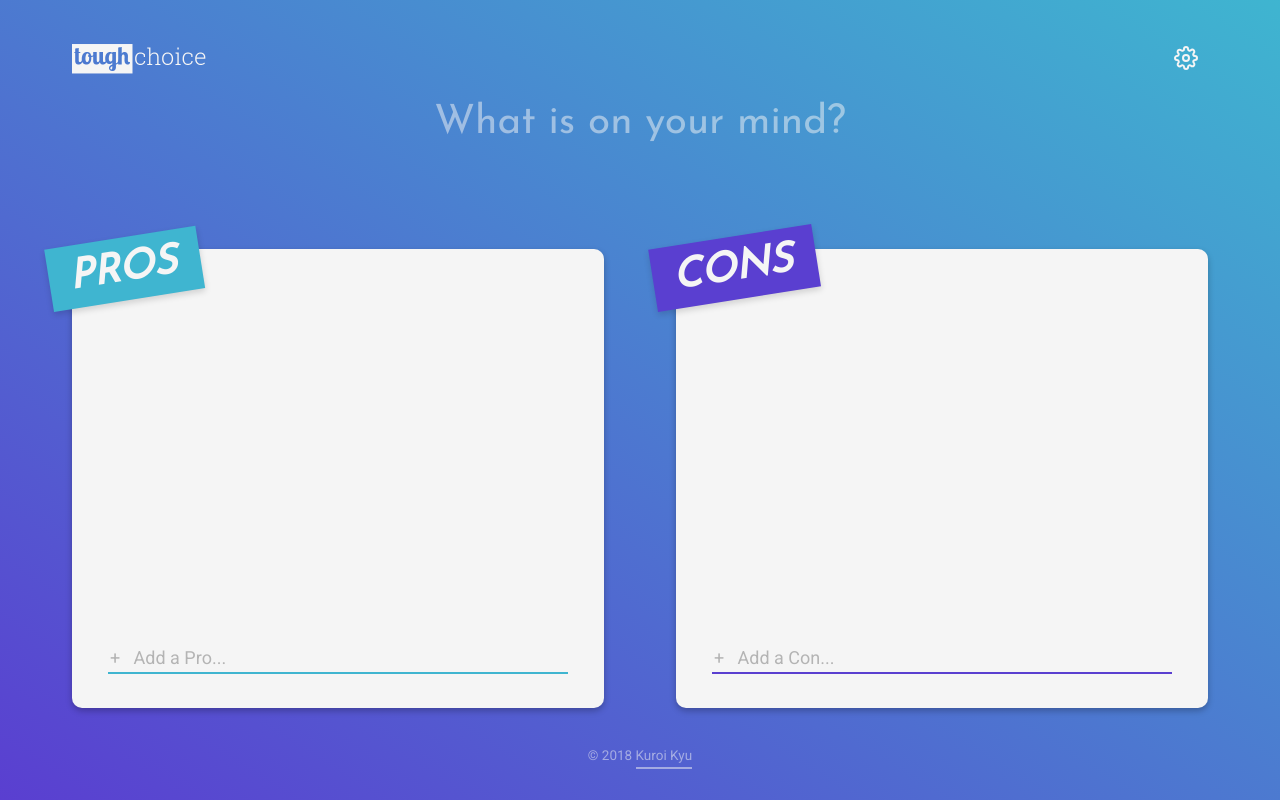
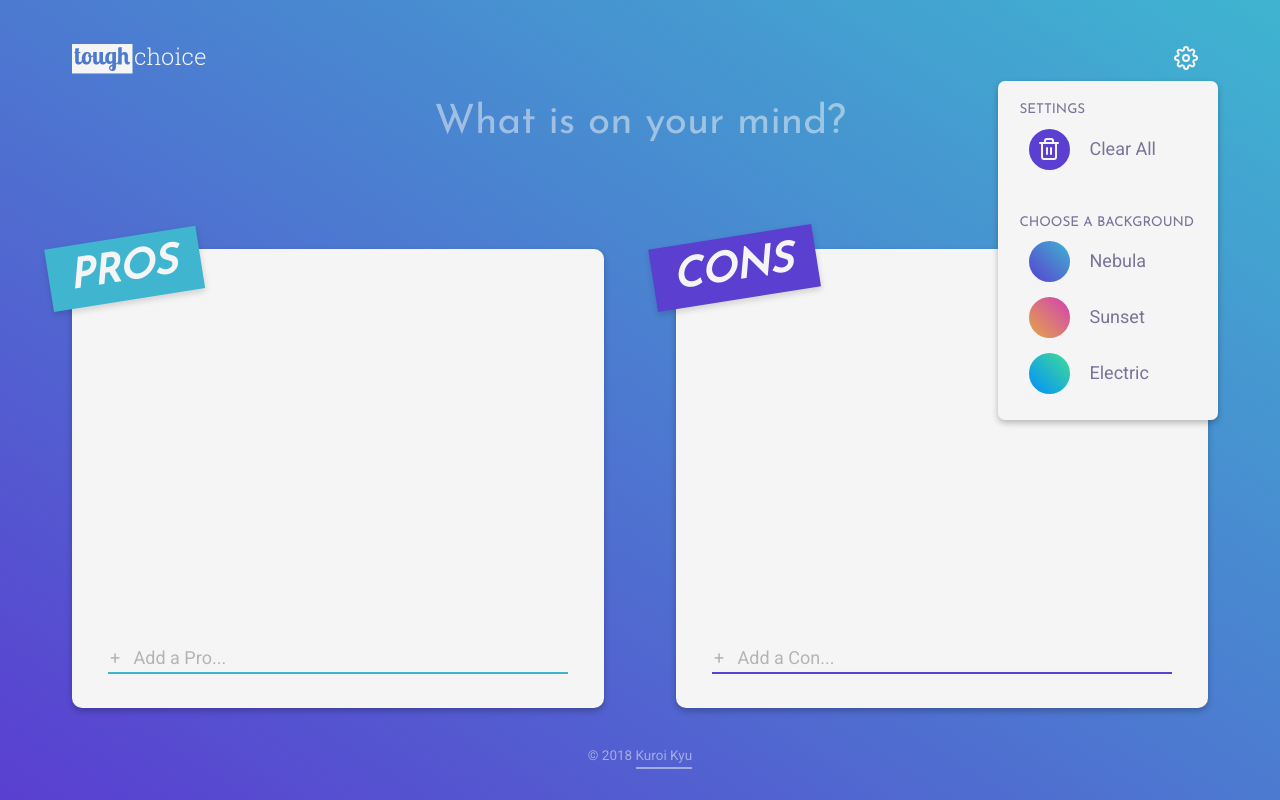
Before and after one commit to kuroikyu/tough-choice, a React (Create React App) app: page / in a window 1280 px wide. Built offline with nearby package versions, Linux system fonts and the light colour scheme.

Commit message:
✨ Add Clear All button to settings

```diff
--- a/src/App.js
+++ b/src/App.js
@@ -9,6 +9,7 @@ import { transition, mobileBreak, bigDesktopBreak } from './helpers';
 import './App.css';
 import logo from './logo.png';
 
+const localStorageName = 'tough-choice-state';
 
 const StyledApp = styled.div`
   background: var(--highlight-two);
@@ -174,9 +175,9 @@ class App extends Component {
     cons: [],
   };
 
-  async componentWillMount() {
+  async componentDidMount() {
     // Reinstate our local storage
-    const localStorageRef = localStorage.getItem('tough-choice-state');
+    const localStorageRef = localStorage.getItem(localStorageName);
     if (localStorageRef) {
       this.setState(JSON.parse(localStorageRef));
     }
@@ -185,7 +186,7 @@ class App extends Component {
   componentDidUpdate() {
     // Store data in local storage
     const currentState = JSON.stringify(this.state);
-    localStorage.setItem('tough-choice-state', currentState);
+    localStorage.setItem(localStorageName, currentState);
   }
 
   proRef = createRef();
@@ -233,6 +234,18 @@ class App extends Component {
     this.setState({ title: value });
   };
 
+  resetAllEntries = () => {
+    // Create blank state
+    const newState = {
+      title: '',
+      pros: [],
+      cons: [],
+    };
+
+    // Update state
+    this.setState(newState);
+  };
+
   render() {
     return (
       <StyledApp>
@@ -240,7 +253,7 @@ class App extends Component {
           <Logo>
             <img src={logo} alt="Tough Choice logo" />
           </Logo>
-          <Settings />
+          <Settings resetFunction={this.resetAllEntries} />
         </AppNav>
         <Header>
           <EditableHeader
--- a/src/components/Settings.js
+++ b/src/components/Settings.js
@@ -1,9 +1,13 @@
 import React, { Component } from 'react';
-// import PropTypes from 'prop-types';
+import PropTypes from 'prop-types';
 import styled from 'styled-components';
 import SettingsCog from 'react-feather/dist/icons/settings';
+import Trash from 'react-feather/dist/icons/trash-2';
 
 import { transition } from '../helpers';
+
+// Update version at the end in case there are breaking changes
+const localStorageName = 'tough-choice-color-100';
 
 const SettingsButton = styled.div`
   background: transparent;
@@ -29,12 +33,12 @@ const Menu = styled.div`
   right: -10px;
   top: 2.5em;
   width: auto;
+  min-width: 220px;
   z-index: 20;
 
   padding: 0 1em;
   text-align: left;
   border-radius: 7px;
-  ${'' /* background: rgba(245, 245, 245, 0.5); */};
   background: var(--white);
   box-shadow: 0 3px 6px 0 rgba(0, 0, 0, 0.25);
   ul {
@@ -55,18 +59,32 @@ const Menu = styled.div`
   }
 `;
 
-const ColorSchemeButton = styled.button`
+const SettingsAction = styled.button`
   appearance: none;
   border: none;
   outline: none;
 
   width: 100%;
-
   display: flex;
   align-items: center;
   text-transform: capitalize;
   background: transparent;
   color: inherit;
+`;
+
+const SettingsIcon = styled.span`
+  width: 2.5em;
+  height: 2.5em;
+  margin-right: 1em;
+
+  border-radius: 50%;
+  border: 2px solid var(--white);
+  transition: border ${transition};
+
+  background-color: var(--highlight-one);
+  display: flex;
+  align-items: center;
+  justify-content: center;
 `;
 
 const ColoredCircle = styled.span`
@@ -88,11 +106,15 @@ const LiHeader = styled.li`
 `;
 
 export default class Settings extends Component {
+  static propTypes = {
+    resetFunction: PropTypes.func.isRequired,
+  };
+
   state = {
-    menuOpen: false,
+    menuOpen: true,
     colorSchemes: [
       {
-        name: 'default',
+        name: 'nebula',
         active: true,
         hsl: ['hsl(251.2,60.7%,53.1%)', 'hsl(191.2,60.7%,53.1%)'],
         hue: ['251.2', '191.2'],
@@ -112,26 +134,34 @@ export default class Settings extends Component {
     ],
   };
 
-  async componentWillMount() {
+  async componentDidMount() {
     // Reinstate our local storage
-    const localStorageRef = localStorage.getItem('tough-choice-color');
+    const localStorageRef = localStorage.getItem(localStorageName);
     if (localStorageRef) {
-      this.setState(JSON.parse(localStorageRef));
+      const currentState = [...this.state.colorSchemes];
+      const newState = currentState.map((el, i) => ({
+        ...el,
+        active: localStorageRef[i],
+      }));
+
+      this.setState({ colorSchemes: JSON.parse(newState) });
+
+      // Update Background Colors
+      this.updateBackgroundColors();
     }
-  }
-
-  componentDidMount() {
-    // Update Background Colors
-    this.updateBackgroundColors();
   }
 
   componentDidUpdate() {
     // Update Background Colors
     this.updateBackgroundColors();
 
+    // Get active background
+    const background = this.state.colorSchemes.map(color => color.active);
+    console.log(background);
+
     // Store data in local storage
-    const currentState = JSON.stringify(this.state);
-    localStorage.setItem('tough-choice-color', currentState);
+    const currentStateBackground = JSON.stringify(background);
+    localStorage.setItem(localStorageName, currentStateBackground);
   }
 
   updateBackgroundColors = () => {
@@ -168,9 +198,6 @@ export default class Settings extends Component {
 
     // Push updated state to app
     this.setState({ colorSchemes: updatedState });
-
-    // document.documentElement.style.setProperty('--highlight-one', hsl[0]);
-    // document.documentElement.style.setProperty('--highlight-two', hsl[1]);
   };
 
   render() {
@@ -181,18 +208,29 @@ export default class Settings extends Component {
           {this.state.menuOpen && (
             <Menu>
               <ul>
-                {/* <li>Clear all</li> */}
+                <LiHeader>Settings</LiHeader>
+                <li>
+                  <SettingsAction onClick={this.props.resetFunction}>
+                    <SettingsIcon>
+                      <Trash />
+                    </SettingsIcon>
+                    Clear All
+                  </SettingsAction>
+                </li>
+
+                <br />
+
                 <LiHeader>Choose a background</LiHeader>
                 {this.state.colorSchemes.map(color => (
                   <li key={color.name}>
-                    <ColorSchemeButton
+                    <SettingsAction
                       onClickCapture={this.selectScheme}
                       name={color.name}
                       hsl={color.hsl}
                     >
                       <ColoredCircle hsl={color.hsl} />
                       {color.name}
-                    </ColorSchemeButton>
+                    </SettingsAction>
                   </li>
                 ))}
               </ul>
```
